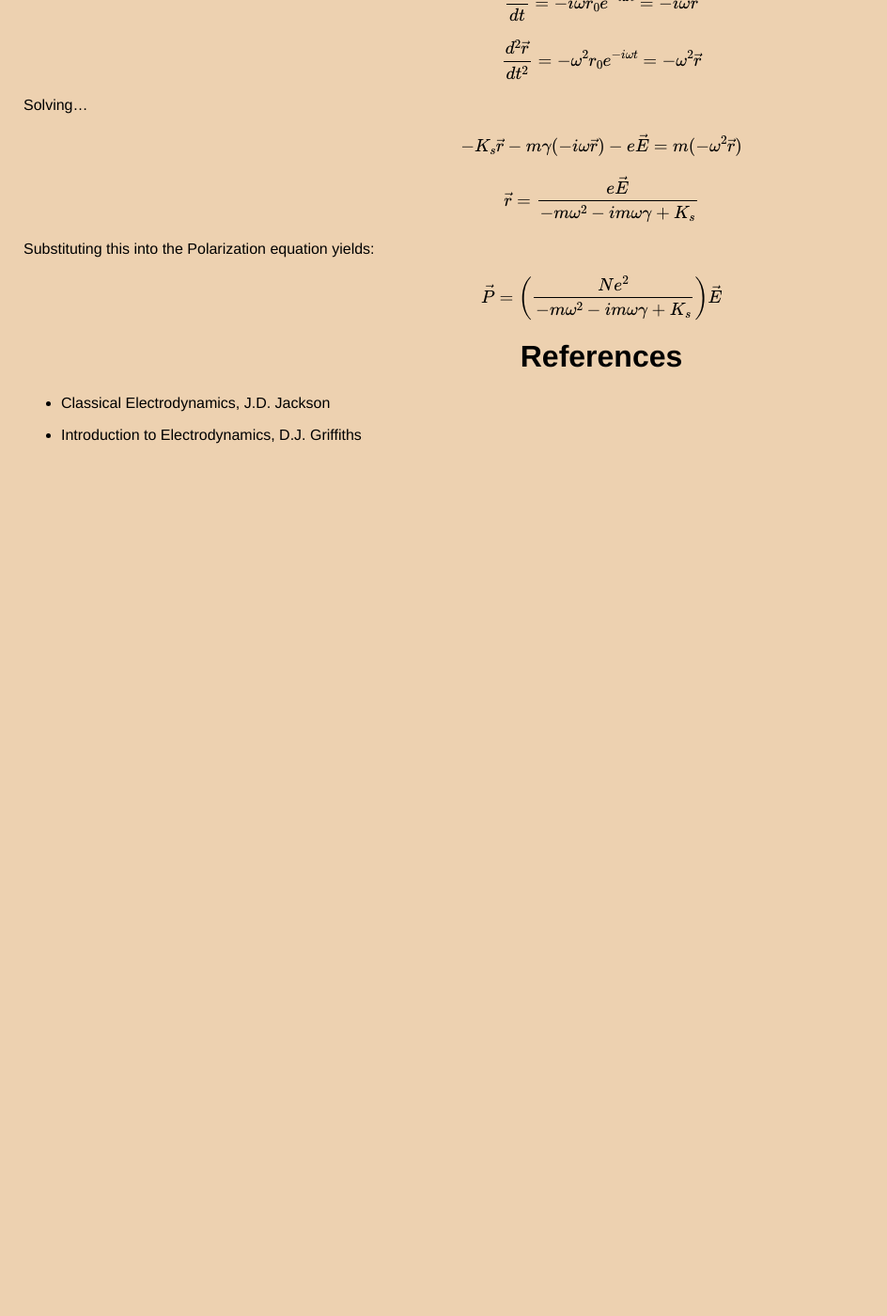
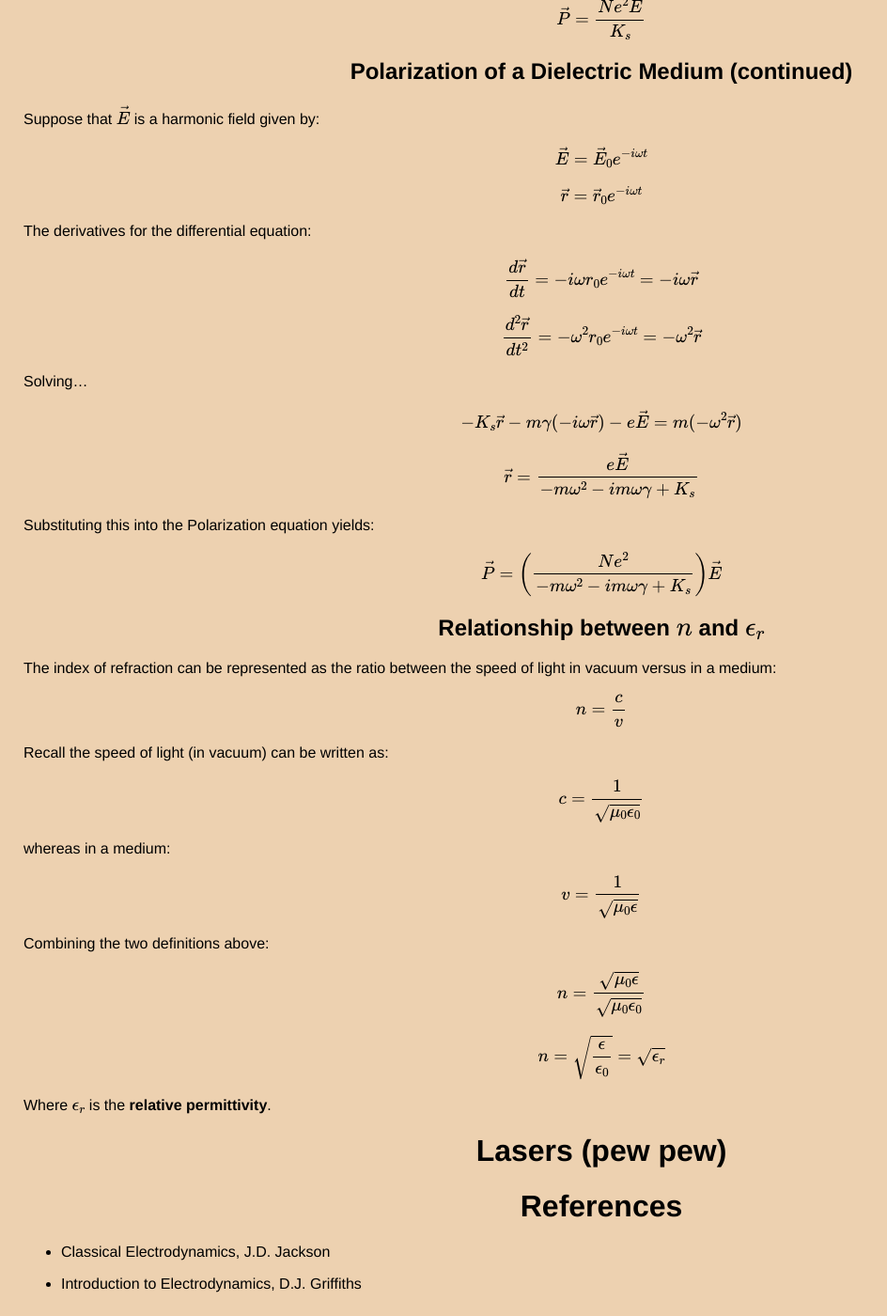
Before and after one commit to thaihangchung7/thaihangchung7.github.io, a Jekyll site: the page built from _notes/em.md, in a window 1280 px wide and 1400 px high, scrolled down 1559 px. Shown: the whole window at 94% size, without its empty margins (0-944 px from the left). Built offline with Jekyll 4.4.1, drawn with Linux system fonts in a browser that asks for light colours; formulas are drawn with MathJax 3; before the commit the page ends 2056 px from its top, so only the background shows below that; some of the changed text lies outside the part shown.

Commit message:
Adding notes to em

```diff
--- a/_notes/em.md
+++ b/_notes/em.md
@@ -5,6 +5,19 @@
 ---
 
 Important concepts in Electricity and Magnetism (and a meager attempt at interpreting Jackson's book).
+
+## Deriving Current Density $$ J $$
+
+Consider a conductive cylinder with some cross-sectional area $$ A $$. Let $$ dx $$ be an infinitesimal section of the cylinder. The number of electrons passing through the cylinder is:
+$$ n_{e^{-}} = - e N A dx $$
+
+Taking the time-derivative yields the current:
+
+$$ I = \frac{d Q}{dt} = - e N A \frac{dx}{dt} $$
+
+Dividing through by $$ A $$ gives current density, $$ J $$:
+
+$$ \frac{I}{A} = J = - e N v $$
 
 # Polarization of a Dielectric Medium
 
@@ -78,6 +91,30 @@
 
 $$ \vec{P} = \bigg( \frac{Ne^{2}}{-m \omega^{2} - i m \omega \gamma + K_{s}} \bigg) \vec{E} $$
 
+## Relationship between $$ n $$ and $$ \epsilon_{r} $$
+
+The index of refraction can be represented as the ratio between the speed of light in vacuum versus in a medium:
+
+$$ n = \frac{c}{v} $$
+
+Recall the speed of light (in vacuum) can be written as:
+
+$$ c = \frac{1}{\sqrt{\mu_{0} \epsilon_{0}}} $$
+
+whereas in a medium:
+
+$$ v = \frac{1}{\sqrt{\mu_{0} \epsilon }} $$
+
+Combining the two definitions above:
+
+$$ n = \frac{\sqrt{\mu_{0} \epsilon}}{\sqrt{\mu_{0} \epsilon_{0}}} $$
+
+$$ n = \sqrt{\frac{\epsilon}{\epsilon_{0}}} = \sqrt{\epsilon_{r}} $$
+
+Where $$ \epsilon_{r} $$ is the **relative permittivity**.
+
+
+# Lasers (pew pew)
 
 
 
```
